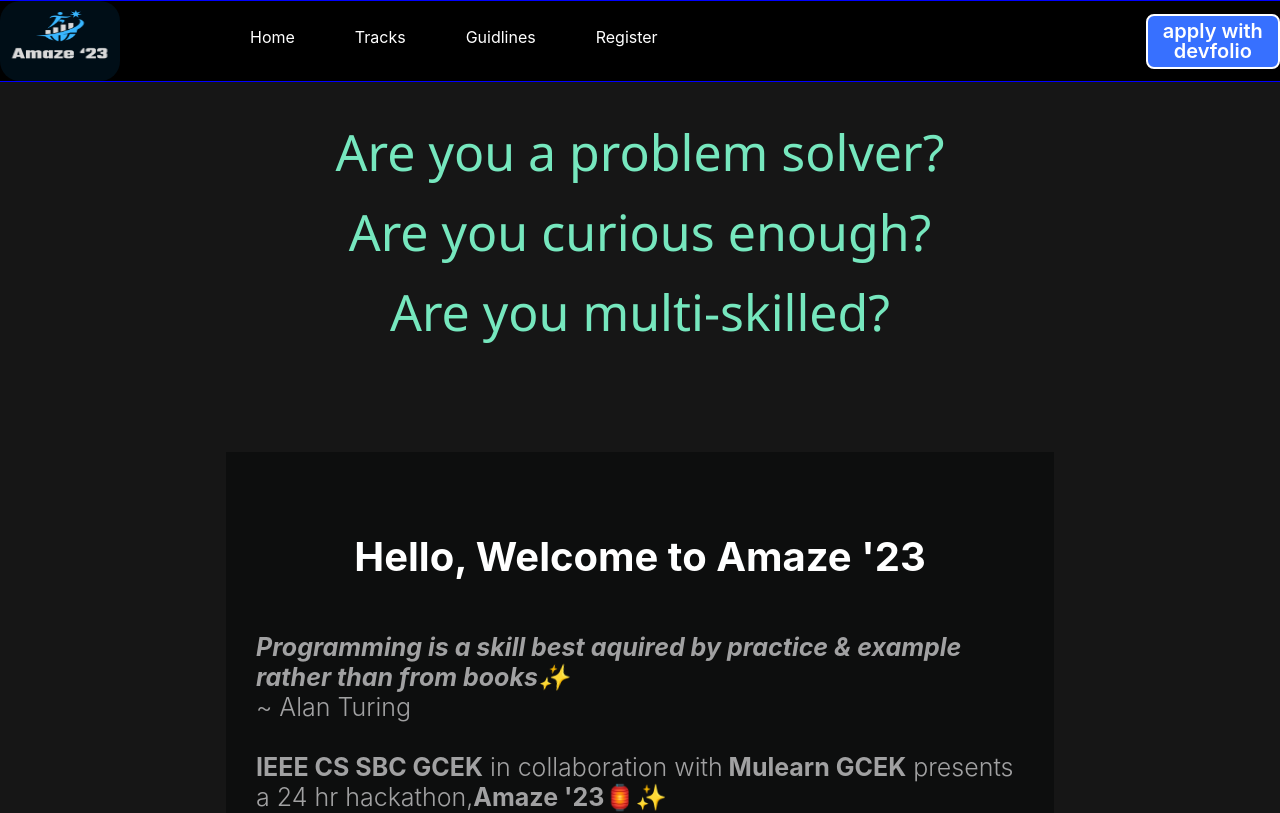
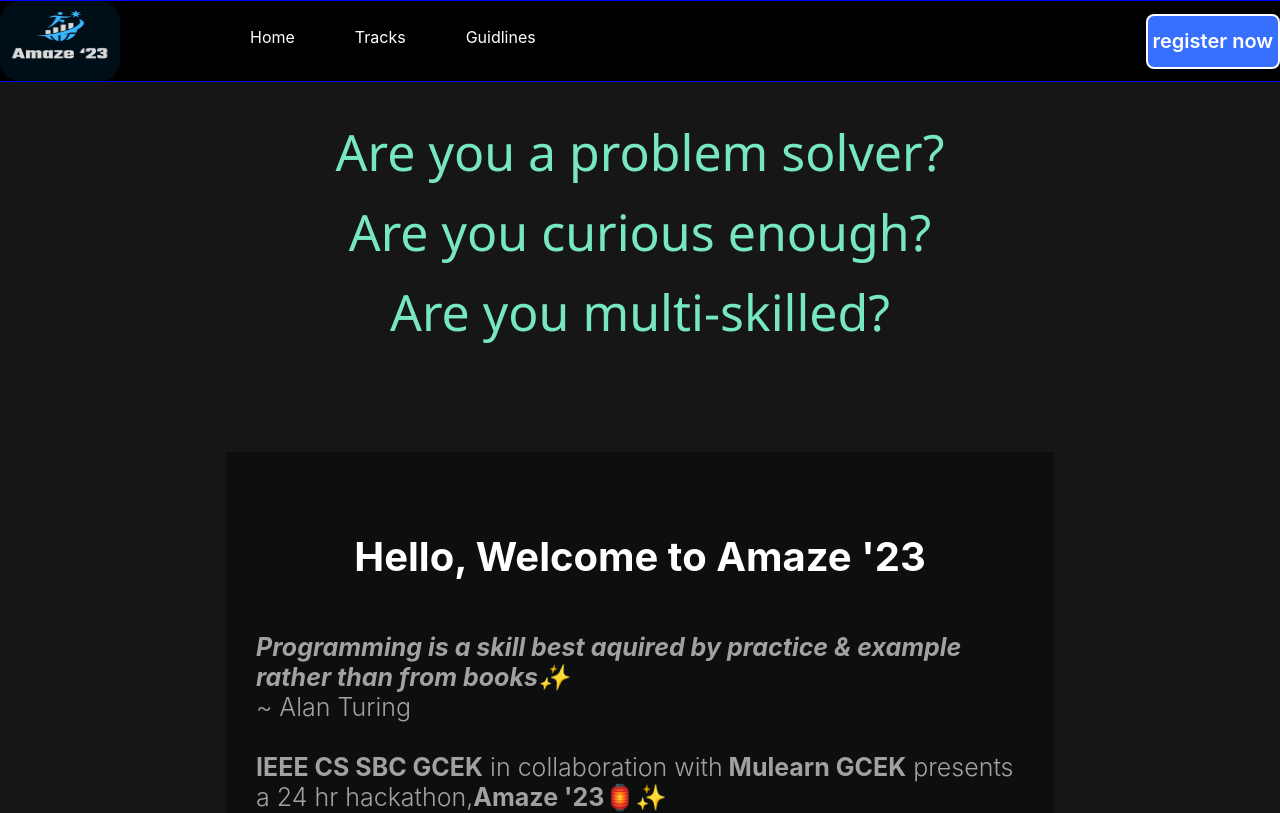
Before and after one commit to rishi9808/IEEE-Amaze-hackathon, a React (Create React App) app: page / in a window 1280 px wide. Shown: the top 813 px of the page. Built offline with nearby package versions, Linux system fonts and the light colour scheme.

Commit message:
made minor changes in website

```diff
--- a/src/App.js
+++ b/src/App.js
@@ -26,11 +26,11 @@
                     <li><a href="#home">Home</a></li>
                     <li><a href="#tracks">Tracks</a></li>
                     <li><a href="#guidelines">Guidlines</a></li>
-                    <li><a href='#register'>Register</a></li>
+
                 </ul>
 
                 <div className="rightNav">
-                    <button className="btn-sm">Apply with Devfolio</button>
+                    <button className="btn-sm">Register Now</button>
                 </div>
             </nav>
 
@@ -272,7 +272,7 @@
 
             <section id='sponsors'>
                 <div>
-                    <h1 className="h1">Sponsors</h1>
+                    <h1 className="h1">Our Sponsors</h1>
                 </div>
                 <div className='sponsor-logos'>
                     <a href="https://devfolio.co/projects/polygon-4d64">
@@ -293,7 +293,7 @@
 
                                 <div className="sponsor-icon-block">
                                     <span className="s-logo-icon">
-                                        <img id='devfolio-image' className='icons-sponsor' src={devfolioImage} alt="Devfolio"/>
+                                        <img id='devfolio-image' className='icons-sponsor' src={devfolioImage} alt="DEVFOLIO LOGO"/>
                                     </span>
                                 </div>
                                 <div className='s-text'>
```
